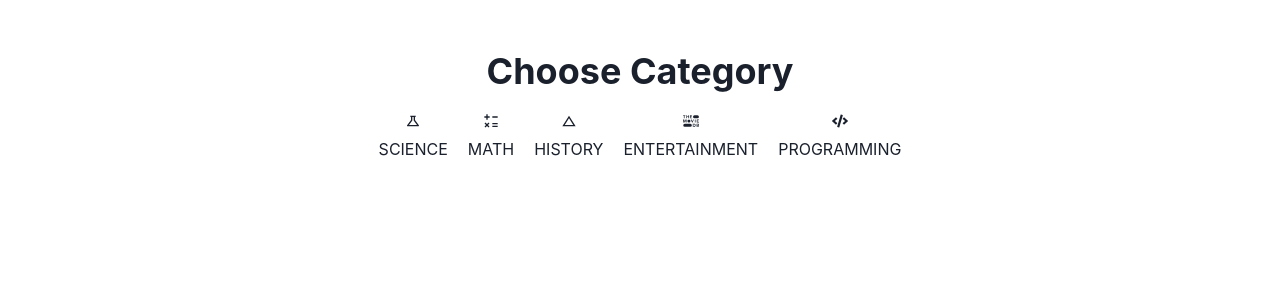
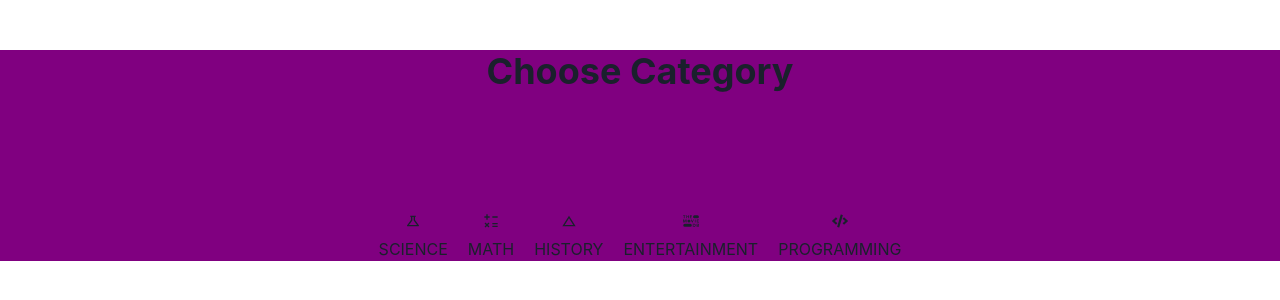
Before and after one commit to Korede456/Intel_trivia, a React (Vite) app: page / in a window 1280 px wide. Both pictures are taken after a click on the button "Click to start". Shown: the top 300 px of the page. Built offline with nearby package versions, Linux system fonts and the light colour scheme.

Commit message:
Added a background image

```diff
--- a/src/App.jsx
+++ b/src/App.jsx
@@ -2,6 +2,7 @@ import { Flex, Button } from "@chakra-ui/react";
 import Category from "./components/Category";
 import Intro from "./components/Intro";
 import { useState } from "react";
+import "./app.css";
 
 const App = () => {
   const [isClicked, setIsClicked] = useState(false);
@@ -10,7 +11,14 @@ const App = () => {
     setIsClicked(true);
   };
   return (
-    <Flex maxW="100%" align='center' justify="center" flexDir="column" gap="100px">
+    <Flex
+      maxW="100%"
+      align="center"
+      justify="center"
+      flexDir="column"
+      gap="100px"
+      bg="purple"
+    >
       {!isClicked ? (
         <>
           {" "}
--- /dev/null
+++ b/src/app.css
@@ -0,0 +1,3 @@
+body {
+  background-image: url("./assets/images/bg.jpg");
+}
--- a/src/components/Category.jsx
+++ b/src/components/Category.jsx
@@ -24,13 +24,13 @@ const Category = () => {
   };
 
   return (
-    <VStack>
+    <>
       {!isActive ? (
-        <VStack gap="5">
-          <Heading>Choose Category</Heading>
-          <Flex gap="5">
+        <VStack gap="5" minW="350px" maxW="100%">
+          <Heading mb="100px">Choose Category</Heading>
+          <Flex gap="5" justify="center" align="center" >
             {Categories.map((item, index) => (
-              <VStack key={index} onClick={() => handleComponent(item)}>
+              <VStack key={index} onClick={() => handleComponent(item)} wrap ={"50%"}>
                 <item.icon />
                 <Text>{item.name.toUpperCase()}</Text>
               </VStack>
@@ -40,7 +40,7 @@ const Category = () => {
       ) : (
         <Trivia prop={selectedCategory} /> // Render the Trivia component when isActive is false
       )}
-    </VStack>
+    </>
   );
 };
 
```
Also changed, not shown: src/assets/images/bg.jpg (added).
